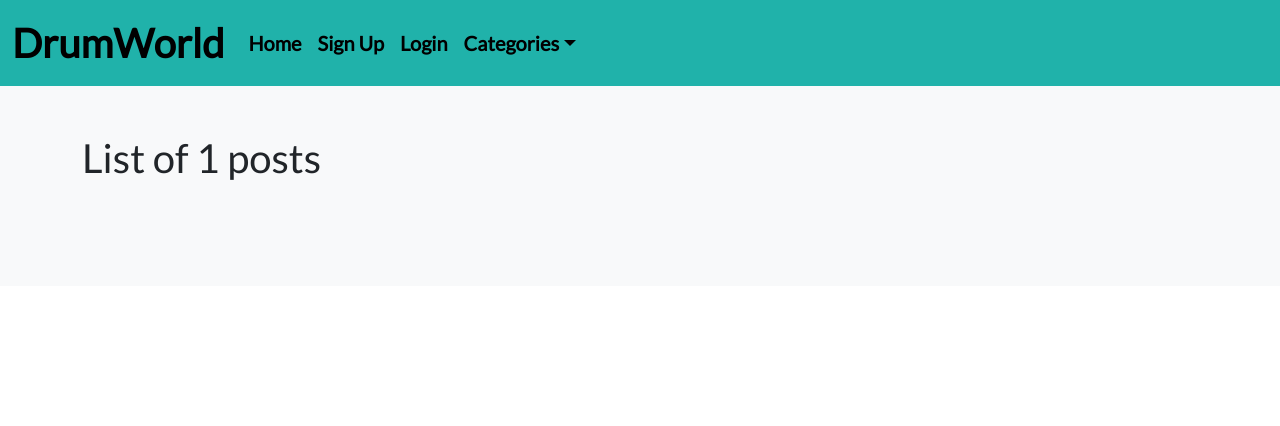
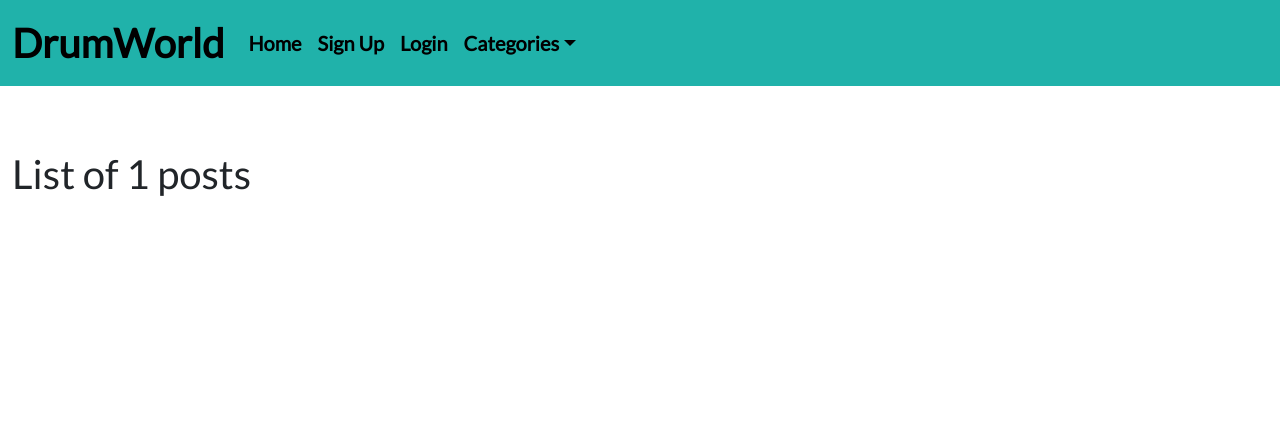
Before and after one commit to jlindeloef/drumworld, a Django app: page /category/1/ in a window 1280 px wide. Shown: the top 426 px of the page. Run offline with Django 3.2, Linux system fonts and the light colour scheme; tables that the repository leaves empty hold one stand-in row (values such as "Sample post"); some libraries are stand-ins or nearby versions.

Commit message:
Create the directions from categorypost to the post detail.

```diff
--- a/templates/category.html
+++ b/templates/category.html
@@ -6,25 +6,41 @@ Catlist
 
 {% block content %}
 
-<div class="album py-5 bg-light">
-    <div class="container">
+<div class="container-fluid">
+    <div class="col-12 mt-3 left">
         <div class="row">
-            <div class="col-12 pb-5">
+            <div class="col-12 mb-3 mt-5">
                 <h1> List of {{catlist.cat}} posts</h1>
             </div>
             {% for post in catlist.posts %}
-            <div class="col-md-4">
-                <a class="text-dark" href="{{post.get_absolute_url}}">
-                    <div class="card mb-4 box-shadow">
-                        <img class="card-img-top" src=" {{ post.featured_image.url }}" alt="Card image cap">
-                        <div class="card-body">
+            <div class="col-md-3">
+                <div class="card mb-4">
+                    <div class="card-body">
+                        <div class="image-container">
+                            {% if "placeholder" in post.featured_image.url %}
+                            <img class="card-img-top"
+                                src="https://images.pexels.com/photos/237464/pexels-photo-237464.jpeg?auto=compress&cs=tinysrgb&w=1600">
+                            {% else %}
+                            <img class="card-img-top" src=" {{ post.featured_image.url }}" alt="Card image cap">
+                            {% endif %}
+                            <div class="image-flash">
+                                <p class="author">Author: {{ post.author }}</p>
+                            </div>
+                        </div>
+                        <a href="{% url 'post_detail' post.slug  %}" class="post-link">
                             <h2 style="font-size:18px;font-weight:bold">{{post.title|truncatechars:50}}</h2>
                             <p class="card-text">{{post.excerpt|truncatechars:50}}</p>
-                        </div>
+                        </a>
+                        <p class="card-text text-muted h6">{{ post.created_on}}</p>
                     </div>
-                </a>
+                </div>
             </div>
+            {% if forloop.counter|divisibleby:4 %}
+        </div>
+        <div class="row">
+            {% endif %}
             {% endfor %}
+
         </div>
     </div>
 </div>
```
